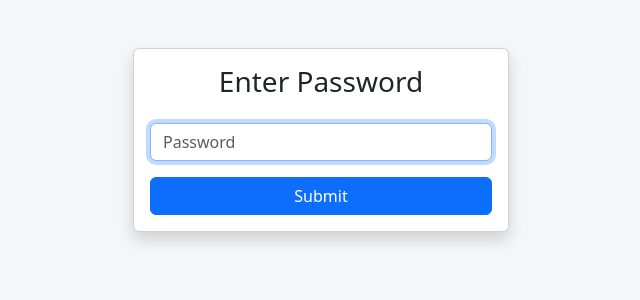
After one commit to TitoCodezGamez/tito_ubc_application, a Django app: page /password/ in a window 1280 px wide. The commit adds this page. Shown: the top 300 px of the page, without its empty margins (319-959 px from the left). Run offline with Django 5.2, Linux system fonts and the light colour scheme.

Commit message:
Add password protection and update templates

```diff
--- a/config/settings.py
+++ b/config/settings.py
@@ -46,6 +46,7 @@ MIDDLEWARE = [
     'django.middleware.security.SecurityMiddleware',
     'django.contrib.sessions.middleware.SessionMiddleware',
     'django.middleware.common.CommonMiddleware',
+    'main.middleware.password_protect.PasswordProtectMiddleware',
     'django.middleware.csrf.CsrfViewMiddleware',
     'django.contrib.auth.middleware.AuthenticationMiddleware',
     'django.contrib.messages.middleware.MessageMiddleware',
--- a/config/urls.py
+++ b/config/urls.py
@@ -17,11 +17,14 @@ Including another URLconf
 
 from django.contrib import admin
 from django.urls import path
+
 from main import views as main_views
+from main.views_password import password
 
 urlpatterns = [
     path('admin/', admin.site.urls),
     path('', main_views.home, name='home'),
     path('autosave/', main_views.autosave, name='autosave'),
     path('save_response/', main_views.save_response, name='save_response'),
+    path('password/', password, name='password'),
 ]
--- /dev/null
+++ b/main/middleware/password_protect.py
@@ -0,0 +1,16 @@
+from django.shortcuts import redirect
+from django.urls import reverse
+
+class PasswordProtectMiddleware:
+    def __init__(self, get_response):
+        self.get_response = get_response
+
+    def __call__(self, request):
+        # Allow access to the password page and static files
+        allowed_paths = [reverse('password'), '/static/', '/admin/login/']
+        if any(request.path.startswith(path) for path in allowed_paths):
+            return self.get_response(request)
+        # Check session for authentication
+        if not request.session.get('authenticated', False):
+            return redirect('password')
+        return self.get_response(request)
--- /dev/null
+++ b/main/templates/main/base.html
@@ -0,0 +1,13 @@
+<!DOCTYPE html>
+<html lang="en">
+<head>
+    <meta charset="UTF-8">
+    <meta name="viewport" content="width=device-width, initial-scale=1.0">
+    <title>{% block title %}Tito's UBC Application{% endblock %}</title>
+    <link href="https://cdn.jsdelivr.net/npm/bootstrap@5.3.2/dist/css/bootstrap.min.css" rel="stylesheet">
+    {% block extra_head %}{% endblock %}
+</head>
+<body style="background-color: #f5f6fa;">
+    {% block content %}{% endblock %}
+</body>
+</html>
--- /dev/null
+++ b/main/templates/main/password.html
@@ -0,0 +1,20 @@
+{% extends 'main/base.html' %}
+{% block content %}
+<div class="container mt-5" style="max-width: 400px;">
+    <div class="card shadow">
+        <div class="card-body">
+            <h3 class="card-title mb-4 text-center">Enter Password</h3>
+            {% if error %}
+                <div class="alert alert-danger">{{ error }}</div>
+            {% endif %}
+            <form method="post">
+                {% csrf_token %}
+                <div class="mb-3">
+                    <input type="text" class="form-control" name="password" placeholder="Password" autofocus required>
+                </div>
+                <button type="submit" class="btn btn-primary w-100">Submit</button>
+            </form>
+        </div>
+    </div>
+</div>
+{% endblock %}
--- a/main/views.py
+++ b/main/views.py
@@ -2,6 +2,7 @@ from django.views.decorators.csrf import csrf_exempt
 from django.shortcuts import render
 from django.http import JsonResponse
 from .models import FormEntry, Response
+from .views_password import password
 import json
 
 
--- /dev/null
+++ b/main/views_password.py
@@ -0,0 +1,15 @@
+from django.shortcuts import render, redirect
+from django.conf import settings
+from django.http import HttpResponse
+
+def password(request):
+    error = None
+    if request.method == 'POST':
+        password = request.POST.get('password')
+        if password == '20080206':
+            request.session['authenticated'] = True
+            next_url = request.GET.get('next') or '/'
+            return redirect(next_url)
+        else:
+            error = 'Incorrect password. Please try again.'
+    return render(request, 'main/password.html', {'error': error})
```
Also changed, not shown: main/templates/main/home.html (+5 -17 lines), db.sqlite3.
